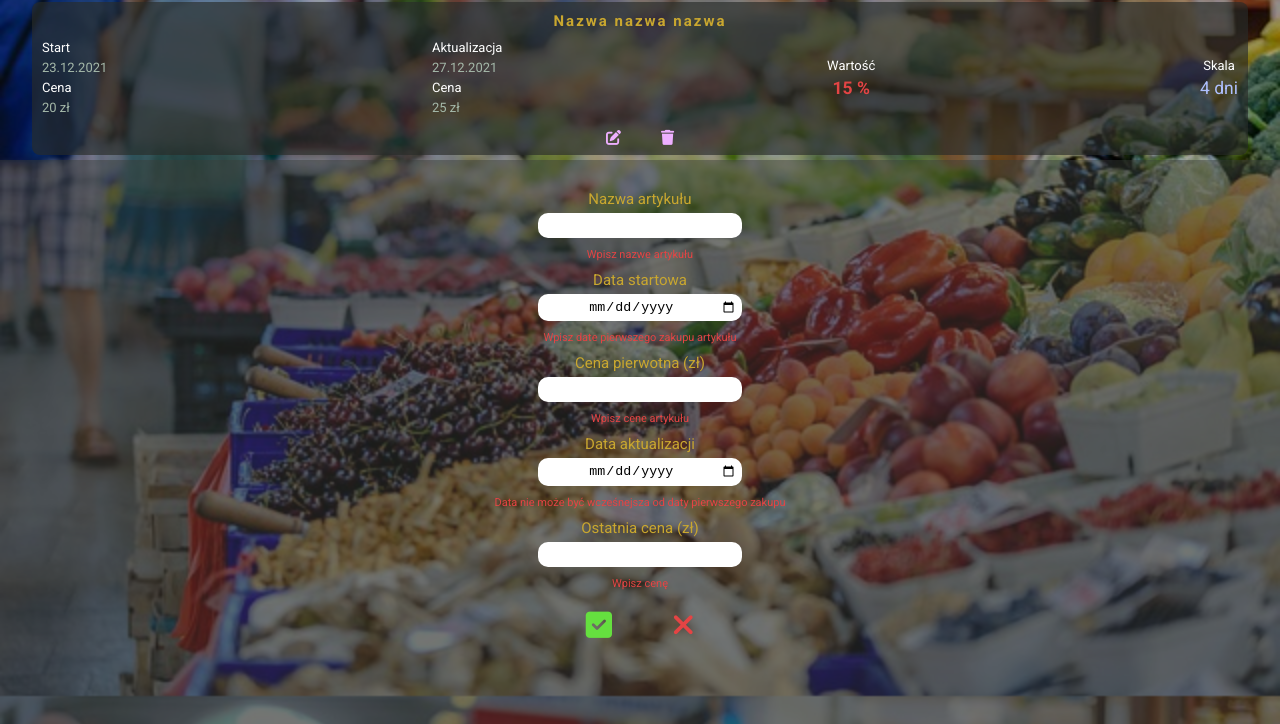
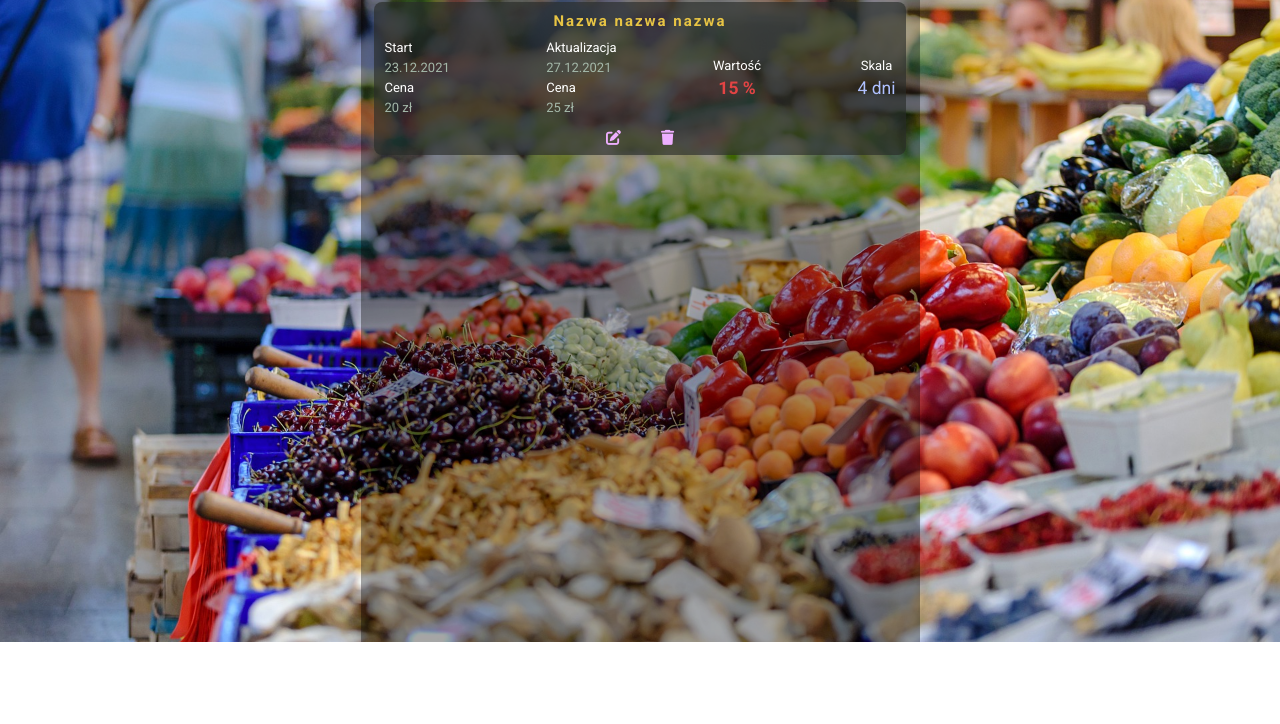
Before and after one commit to bartoszGic/InflaApp, a plain HTML site: page index.html in a window 1280 px wide. Shown: the part 158-882 px from the top of the page. After the commit the page ends 800 px from the top, so only its background shows below. Drawn offline with Linux system fonts and the light colour scheme; a web font is replaced by a local one.

Commit message:
Added responsiveness and began coding

```diff
--- a/index.html
+++ b/index.html
@@ -56,7 +56,7 @@
         </div>
 
     </div>
-    <div class="new-article-popup">
+    <div class="new-article-popup hide">
         <form>
             <div class="form-box">
                 <label for="art-name">Nazwa artykułu</label>
--- a/sass/main.scss
+++ b/sass/main.scss
@@ -7,7 +7,7 @@ html {
 	font-size: 62.5%;
 }
 :root {
-	--titleColor: #c9a72f;
+	--titleColor: #e7c444;
 	--plusColor: #eeafff;
 	--dataTextColor: rgb(164, 184, 169);
 	--boxColor: rgba(40, 44, 41, 0.65);
@@ -15,8 +15,12 @@ html {
 	--deflaColor: rgb(101, 224, 63);
 	--textColor: #fff;
 	--daysColor: #afc0ff;
+	--inputColor: rgba(255, 255, 255, 0.85);
 }
 body {
+	display: flex;
+	flex-direction: column;
+	align-items: center;
 	background-image: url('../img/the-market-3147758_640.jpg');
 	background-attachment: fixed;
 	background-size: cover;
@@ -31,12 +35,14 @@ button {
 button:active {
 	animation: btnAnimation 0.2s;
 }
+
 .container {
 	display: flex;
 	flex-direction: column;
 	justify-content: center;
 	width: 100%;
 	.container-shadow {
+		height: 100vh;
 		background-color: rgba(0, 0, 0, 0.35);
 		.top {
 			display: flex;
@@ -58,7 +64,7 @@ button:active {
 				color: var(--plusColor);
 			}
 		}
-		ul {
+		.list {
 			display: flex;
 			flex-direction: column;
 			align-items: center;
@@ -127,6 +133,7 @@ button:active {
 	display: flex;
 	justify-content: center;
 	height: 100vh;
+	width: 100vh;
 	padding: 2rem;
 	background-color: var(--boxColor);
 	form {
@@ -146,11 +153,12 @@ button:active {
 				margin-bottom: 0.5rem;
 				width: 70%;
 				text-align: center;
+				background-color: var(--inputColor);
 				border-radius: 1rem;
 				border: none;
 			}
 			.error-text {
-				// visibility: hidden;
+				visibility: hidden;
 				margin-top: 0.5rem;
 				font-size: 1.1rem;
 				color: var(--inflaColor);
@@ -173,6 +181,9 @@ button:active {
 		}
 	}
 }
+.hide {
+	display: none;
+}
 @keyframes btnAnimation {
 	0% {
 		transform: scale(1);
@@ -184,3 +195,12 @@ button:active {
 		transform: scale(1);
 	}
 }
+@media (min-width: 576px) {
+	body {
+		background-image: url('../img/the-market-3147758_1920.jpg');
+	}
+	.container,
+	.new-article-popup {
+		width: 559px;
+	}
+}
--- a/script.js
+++ b/script.js
@@ -0,0 +1,26 @@
+let newArtBtn;
+let popup;
+let container;
+
+const main = () => {
+	prepareDOMElements();
+	prepareDOMEvents();
+};
+const prepareDOMElements = () => {
+	newArtBtn = document.querySelector('.add-btn');
+	saveArtBtn = document.querySelector('.fa-square-check');
+	abortArtBtn = document.querySelector('.fa-xmark');
+
+	popup = document.querySelector('.new-article-popup');
+	container = document.querySelector('.container');
+};
+const prepareDOMEvents = () => {
+	newArtBtn.addEventListener('click', addNewArt);
+};
+
+document.addEventListener('DOMContentLoaded', main);
+
+const addNewArt = () => {
+	panelsTogler();
+};
+const panelsTogler = () => {};
```
Also changed, not shown: css/main.css, 1 other file.
